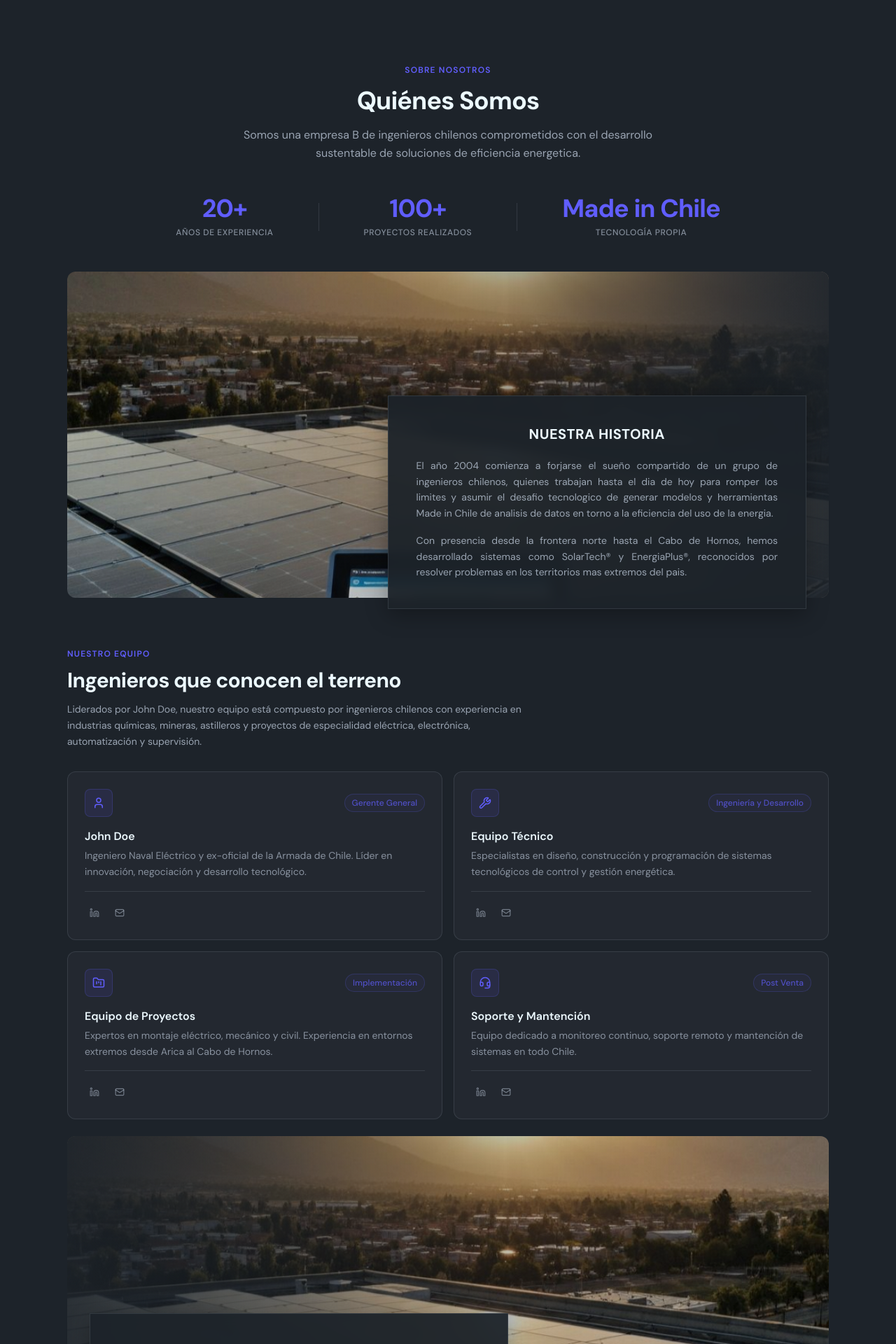
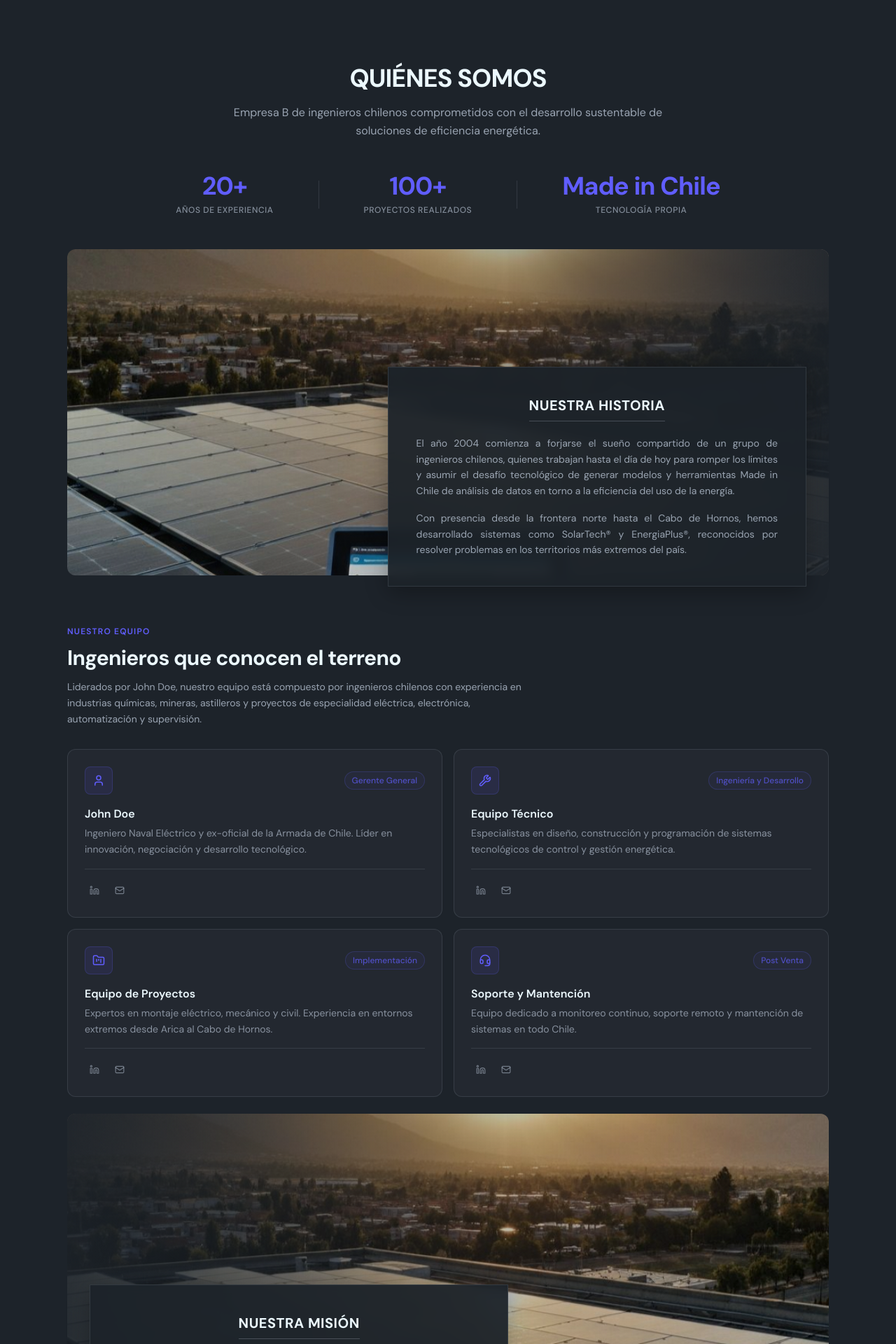
Before and after one commit to catluvies/v0si, a Next.js app: page / in a window 1280 px wide. Shown: the part 1380-3300 px from the top of the page at 70% size. Built offline with nearby package versions, Linux system fonts and the light colour scheme.

Commit message:
style: add underline to card titles, fix spelling and uppercase header

```diff
--- a/components/landing/about-section.tsx
+++ b/components/landing/about-section.tsx
@@ -58,15 +58,12 @@ export default function AboutSection() {
           transition={{ duration: 0.5 }}
           className="text-center max-w-2xl mx-auto mb-12"
         >
-          <span className="text-xs font-semibold tracking-widest uppercase text-primary mb-4 block">
-            Sobre Nosotros
-          </span>
-          <h2 className="text-3xl md:text-4xl font-bold tracking-tight text-base-content text-balance mb-4">
+          <h2 className="text-3xl md:text-4xl font-bold tracking-tight text-base-content text-balance mb-4 uppercase">
             Quiénes Somos
           </h2>
           <p className="text-base text-base-content/60 leading-relaxed text-pretty">
-            Somos una empresa B de ingenieros chilenos comprometidos con el desarrollo
-            sustentable de soluciones de eficiencia energetica.
+            Empresa B de ingenieros chilenos comprometidos con el desarrollo
+            sustentable de soluciones de eficiencia energética.
           </p>
         </motion.div>
 
@@ -106,24 +103,24 @@ export default function AboutSection() {
           <div className="relative aspect-[16/9] lg:aspect-[21/9] rounded-xl overflow-hidden">
             <Image
               src="/images/hero-solar.jpg"
-              alt="Instalacion de paneles solares en Chile"
+              alt="Instalación de paneles solares en Chile"
               fill
               className="object-cover animate-subtle-zoom"
             />
             <div className="absolute inset-0 bg-gradient-to-l from-base-100/90 via-base-100/40 via-40% to-transparent" />
           </div>
           <div className="relative lg:absolute lg:bottom-8 lg:right-8 lg:w-[55%] border border-base-content/10 bg-base-100/95 backdrop-blur-sm p-8 lg:p-10 -mt-16 mx-4 lg:mt-0 lg:mx-0 shadow-[0_8px_30px_rgba(0,0,0,0.3)]">
-            <h3 className="text-xl font-bold text-base-content mb-5 uppercase tracking-wide text-center">Nuestra Historia</h3>
+            <h3 className="text-xl font-bold text-base-content uppercase tracking-wide text-center w-fit mx-auto pb-2 border-b border-base-content/20 mb-5">Nuestra Historia</h3>
             <p className="text-sm text-base-content/60 leading-relaxed text-justify mb-4">
               El año 2004 comienza a forjarse el sueño compartido de un grupo de
-              ingenieros chilenos, quienes trabajan hasta el dia de hoy para romper los limites
-              y asumir el desafio tecnologico de generar modelos y herramientas Made in Chile
-              de analisis de datos en torno a la eficiencia del uso de la energia.
+              ingenieros chilenos, quienes trabajan hasta el día de hoy para romper los límites
+              y asumir el desafío tecnológico de generar modelos y herramientas Made in Chile
+              de análisis de datos en torno a la eficiencia del uso de la energía.
             </p>
             <p className="text-sm text-base-content/60 leading-relaxed text-justify">
               Con presencia desde la frontera norte hasta el Cabo de Hornos, hemos
               desarrollado sistemas como SolarTech® y EnergiaPlus®, reconocidos por resolver
-              problemas en los territorios mas extremos del pais.
+              problemas en los territorios más extremos del país.
             </p>
           </div>
         </motion.div>
@@ -211,14 +208,14 @@ export default function AboutSection() {
           <div className="relative aspect-[16/9] lg:aspect-[21/9] rounded-xl overflow-hidden">
             <Image
               src="/images/hero-solar.jpg"
-              alt="Mision de Lambda Ingenieros"
+              alt="Misión de Lambda Ingenieros"
               fill
               className="object-cover animate-subtle-zoom"
             />
             <div className="absolute inset-0 bg-gradient-to-r from-base-100/90 via-base-100/40 via-40% to-transparent" />
           </div>
           <div className="relative lg:absolute lg:bottom-8 lg:left-8 lg:w-[55%] bg-base-100/95 border border-base-content/10 backdrop-blur-sm p-8 lg:p-10 -mt-16 mx-4 lg:mt-0 lg:mx-0 shadow-[0_8px_30px_rgba(0,0,0,0.3)]">
-            <h3 className="text-xl font-bold text-base-content mb-4 uppercase tracking-wide text-center">Nuestra Mision</h3>
+            <h3 className="text-xl font-bold text-base-content uppercase tracking-wide text-center w-fit mx-auto pb-2 border-b border-base-content/20 mb-4">Nuestra Misión</h3>
             <p className="text-base text-base-content/60 leading-relaxed text-justify">
               Desarrollamos tecnología Made in Chile para optimizar el consumo energético.
               Desde la ingeniería, creamos soluciones sostenibles en proyectos eléctricos y
@@ -238,14 +235,14 @@ export default function AboutSection() {
           <div className="relative aspect-[16/9] lg:aspect-[21/9] rounded-xl overflow-hidden">
             <Image
               src="/images/hero-solar.jpg"
-              alt="Vision de Lambda Ingenieros"
+              alt="Visión de Lambda Ingenieros"
               fill
               className="object-cover animate-subtle-zoom"
             />
             <div className="absolute inset-0 bg-gradient-to-l from-base-100/90 via-base-100/40 via-40% to-transparent" />
           </div>
           <div className="relative lg:absolute lg:bottom-8 lg:right-8 lg:w-[55%] border border-base-content/10 bg-base-100/95 backdrop-blur-sm p-8 lg:p-10 -mt-16 mx-4 lg:mt-0 lg:mx-0 shadow-[0_8px_30px_rgba(0,0,0,0.3)]">
-            <h3 className="text-xl font-bold text-base-content mb-4 uppercase tracking-wide text-center">Nuestra Vision</h3>
+            <h3 className="text-xl font-bold text-base-content uppercase tracking-wide text-center w-fit mx-auto pb-2 border-b border-base-content/20 mb-4">Nuestra Visión</h3>
             <p className="text-base text-base-content/60 leading-relaxed text-justify">
               Liderar el desarrollo de sistemas tecnológicos sustentables en eficiencia
               eléctrica, con soluciones propias que resuelvan las necesidades reales del sector.
```
